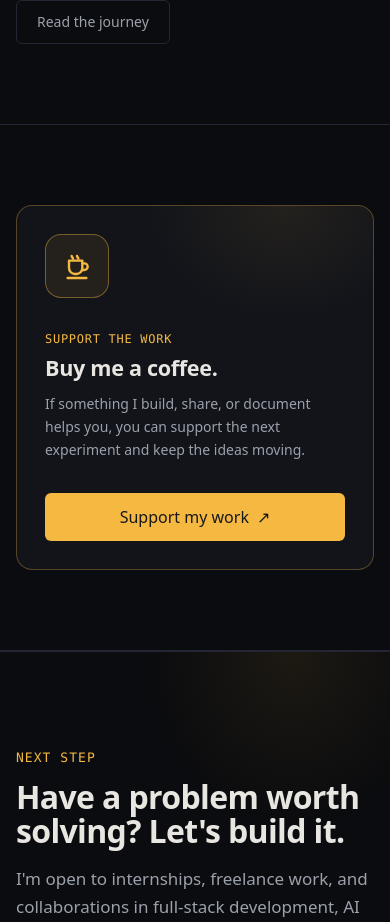
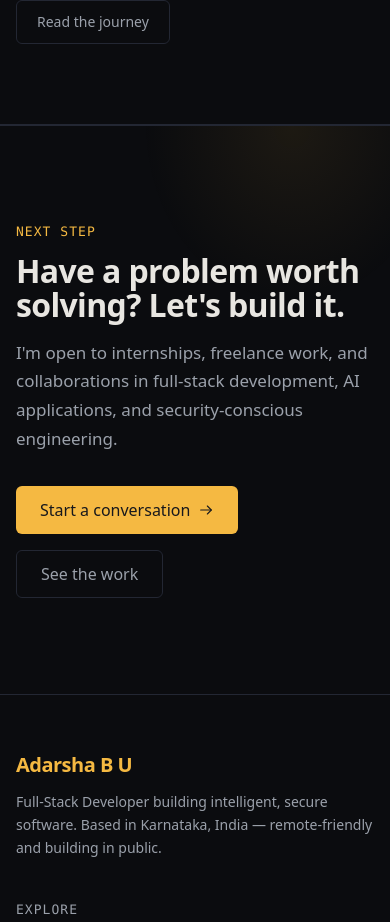
Before and after one commit to Adarsha0307/Portfolio, a React (Vite) app: page / in a window 390 px wide. Shown: the part 4915-5837 px from the top of the page. Built offline with nearby package versions, Linux system fonts and the light colour scheme; no server answers.

Commit message:
Use floating Buy Me a Coffee widget

```diff
--- a/src/components/SupportBlock.jsx
+++ b/src/components/SupportBlock.jsx
@@ -1,55 +1,37 @@
-function CoffeeIcon({ className = '' }) {
+import { useEffect, useRef } from 'react'
+
+const SUPPORT_URL = 'https://buymeacoffee.com/adarshabu'
+
+export default function SupportBlock() {
+  const widgetRef = useRef(null)
+
+  useEffect(() => {
+    const container = widgetRef.current
+    if (!container) return undefined
+
+    const script = document.createElement('script')
+    script.type = 'text/javascript'
+    script.src = 'https://cdnjs.buymeacoffee.com/1.0.0/button.prod.min.js'
+    script.dataset.name = 'bmc-button'
+    script.dataset.slug = 'adarshabu'
+    script.dataset.color = '#FFDD00'
+    script.dataset.emoji = '☕'
+    script.dataset.font = 'Cookie'
+    script.dataset.text = 'Buy me a coffee'
+    script.dataset.outlineColor = '#000000'
+    script.dataset.fontColor = '#000000'
+    script.dataset.coffeeColor = '#ffffff'
+    container.appendChild(script)
+
+    return () => container.replaceChildren()
+  }, [])
+
   return (
-    <svg
-      viewBox="0 0 24 24"
-      fill="none"
-      stroke="currentColor"
-      strokeWidth="1.8"
-      strokeLinecap="round"
-      strokeLinejoin="round"
-      className={className}
-      aria-hidden="true"
-    >
-      <path d="M6 8h10v5.5A4.5 4.5 0 0 1 11.5 18h-1A4.5 4.5 0 0 1 6 13.5V8Z" />
-      <path d="M16 10h1.5a2.5 2.5 0 0 1 0 5H16" />
-      <path d="M8 4.5c0 1 1 1 1 2" />
-      <path d="M12 4.5c0 1 1 1 1 2" />
-      <path d="M5 21h14" />
-    </svg>
+    <aside className="fixed bottom-4 right-4 z-40 sm:bottom-6 sm:right-6" aria-label="Support this portfolio">
+      <div ref={widgetRef} />
+      <noscript>
+        <a href={SUPPORT_URL} target="_blank" rel="noopener noreferrer">Buy me a coffee</a>
+      </noscript>
+    </aside>
   )
 }
-
-export default function SupportBlock() {
-  return (
-    <section aria-labelledby="support-title" className="border-b border-line">
-      <div className="mx-auto max-w-6xl px-4 py-20 sm:px-6 md:py-24">
-        <div className="relative overflow-hidden rounded-2xl border border-gold/30 bg-surface p-7 sm:p-10">
-          <div className="glow-gold pointer-events-none absolute inset-0" aria-hidden="true" />
-          <div className="relative grid gap-8 md:grid-cols-[auto_1fr_auto] md:items-center">
-            <div className="flex h-16 w-16 items-center justify-center rounded-2xl border border-gold/40 bg-gold-soft text-gold">
-              <CoffeeIcon className="h-8 w-8" />
-            </div>
-
-            <div>
-              <p className="meta-sm text-gold">Support the work</p>
-              <h2 id="support-title" className="display-sm mt-2">Buy me a coffee.</h2>
-              <p className="mt-3 max-w-2xl text-sm leading-relaxed text-muted sm:text-base">
-                If something I build, share, or document helps you, you can support the next experiment and keep the ideas moving.
-              </p>
-            </div>
-
-            <a
-              href="https://buymeacoffee.com/adarshabu"
-              target="_blank"
-              rel="noopener noreferrer"
-              className="inline-flex h-12 cursor-pointer items-center justify-center gap-2 rounded-md bg-gold px-6 font-medium text-ink transition-colors duration-200 hover:bg-gold-2 focus-visible:outline-2 focus-visible:outline-gold"
-            >
-              Support my work
-              <span aria-hidden="true">↗</span>
-            </a>
-          </div>
-        </div>
-      </div>
-    </section>
-  )
-}
--- a/src/layouts/MainLayout.jsx
+++ b/src/layouts/MainLayout.jsx
@@ -4,6 +4,7 @@
 import SkipLink from '../components/SkipLink.jsx'
 import Navbar from '../components/Navbar.jsx'
 import Footer from '../components/Footer.jsx'
+import SupportBlock from '../components/SupportBlock.jsx'
 import { useTheme } from '../hooks/useTheme.js'
 
 export default function MainLayout() {
@@ -22,6 +23,7 @@
         <Outlet />
       </main>
       <Footer />
+      <SupportBlock />
     </>
   )
 }
--- a/src/pages/HomePage.jsx
+++ b/src/pages/HomePage.jsx
@@ -5,7 +5,6 @@
 import Reveal from '../components/Reveal.jsx'
 import SectionHeader from '../components/SectionHeader.jsx'
 import ProjectCard from '../components/ProjectCard.jsx'
-import SupportBlock from '../components/SupportBlock.jsx'
 import CTABlock from '../components/CTABlock.jsx'
 import { useDocumentMeta } from '../hooks/useDocumentMeta.js'
 import { meta } from '../data/site.js'
@@ -159,7 +158,6 @@
         </div>
       </section>
 
-      <SupportBlock />
       <CTABlock />
     </>
   )
```
Also changed, not shown: vercel.json.
